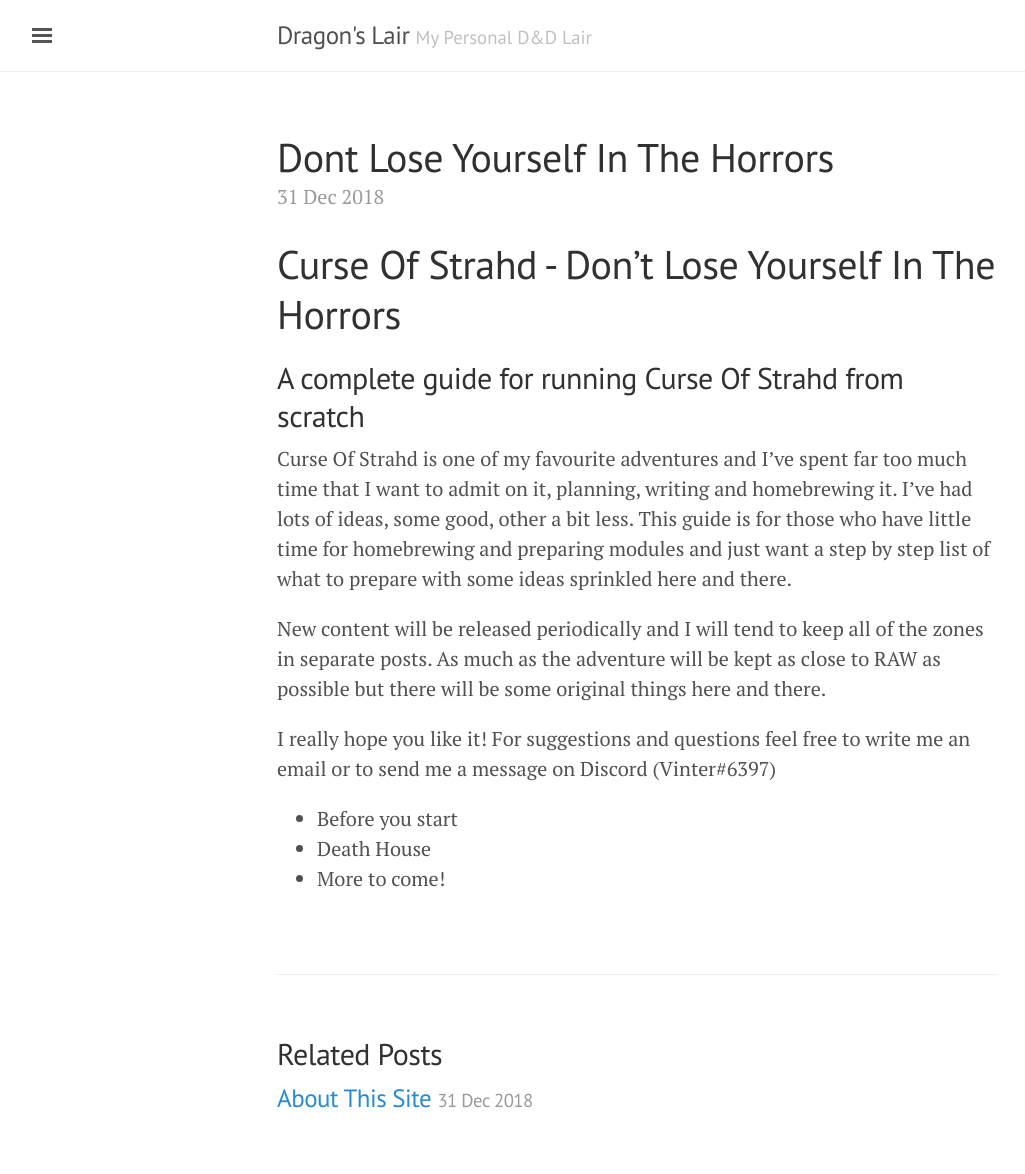
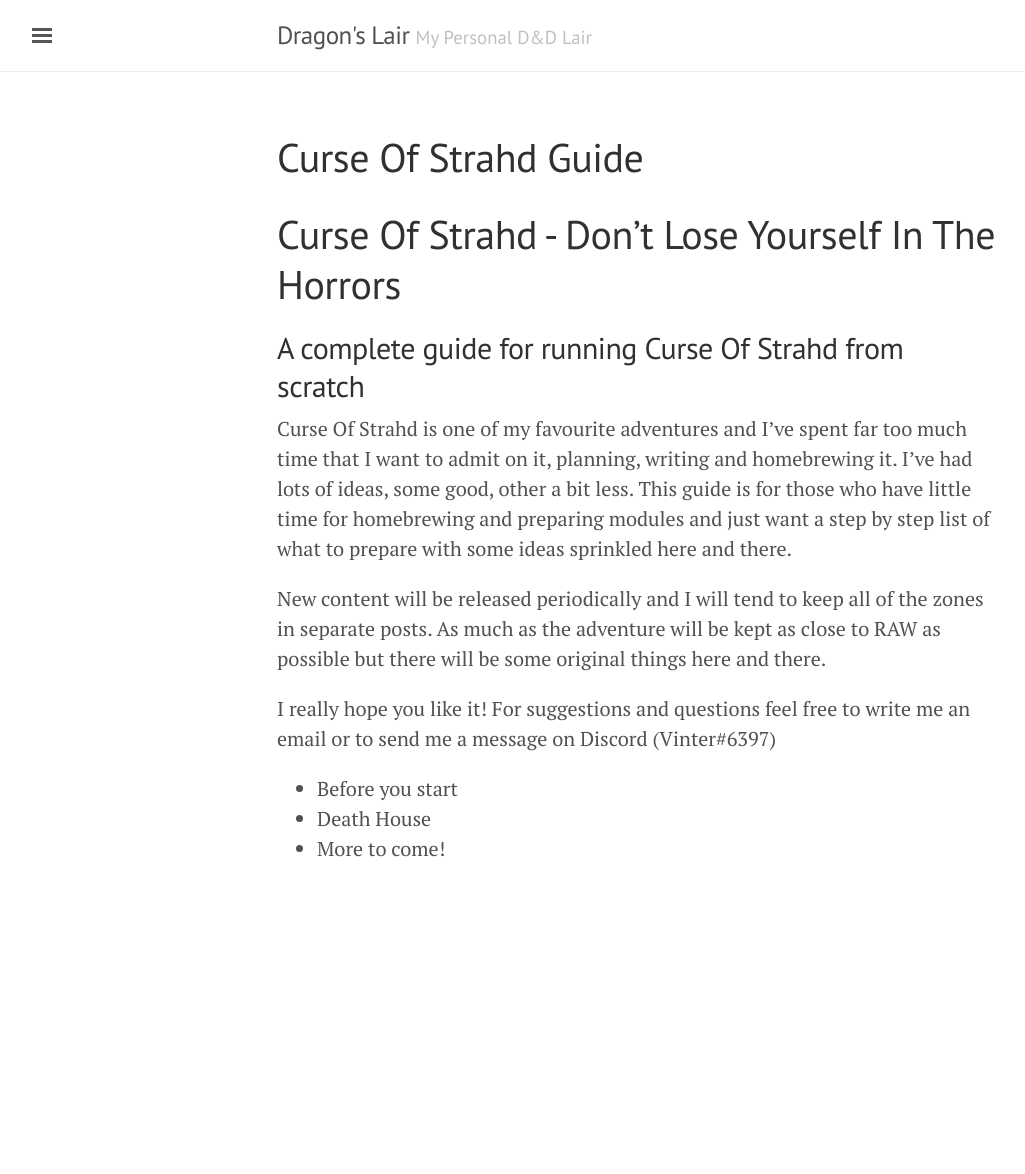
Before and after one commit to thevinter/thevinter.github.io, a Jekyll site: the page built from _posts/2018-12-31-dont-lose-yourself-in-the-horrors.md, in a window 1280 px wide. Shown: the whole page, without its empty margins (3-1028 px from the left). Built offline with Jekyll 4.4.1, drawn with Linux system fonts in a browser that asks for light colours; our own code applies the rules of GitHub Pages for plain Markdown files; after the commit the page ends 944 px from its top, so only the background shows below that.

Commit message:
added cos hub

```diff
--- a/_posts/2018-12-31-dont-lose-yourself-in-the-horrors.md
+++ b/_posts/2018-12-31-dont-lose-yourself-in-the-horrors.md
@@ -1,3 +1,8 @@
+---
+layout: page
+title: Curse Of Strahd Guide
+---
+
 # Curse Of Strahd - Don't Lose Yourself In The Horrors
 ## A complete guide for running Curse Of Strahd from scratch
 
```
